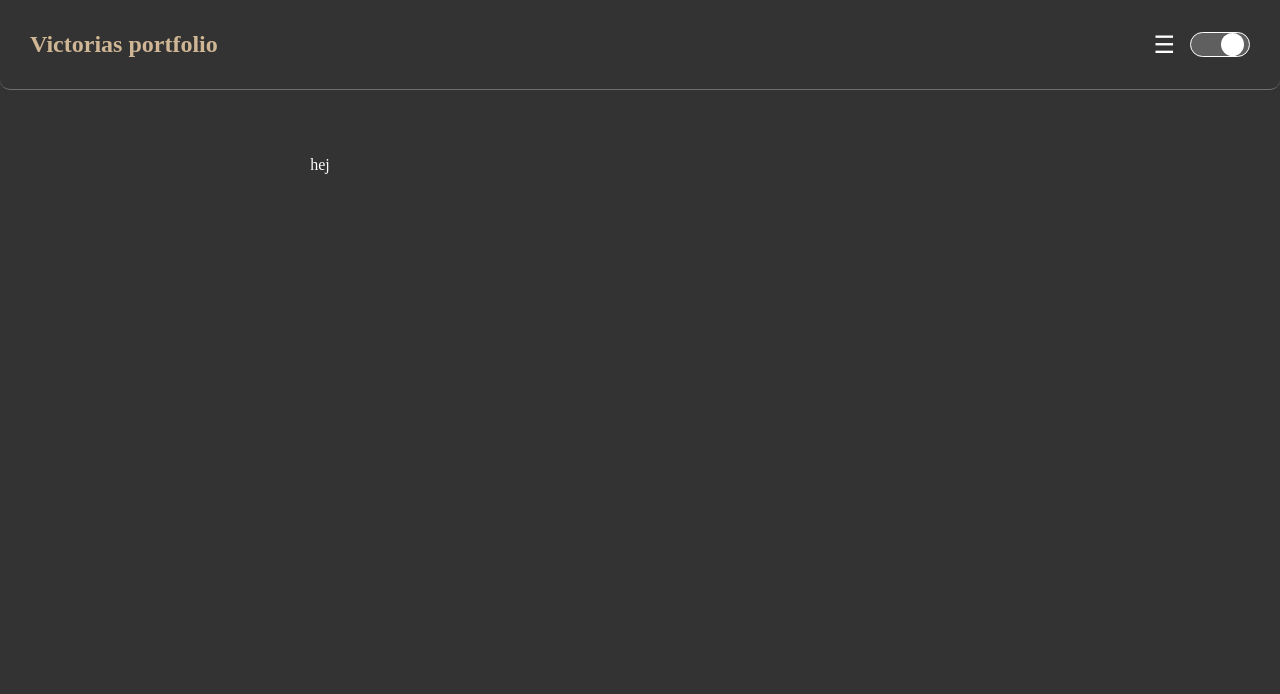
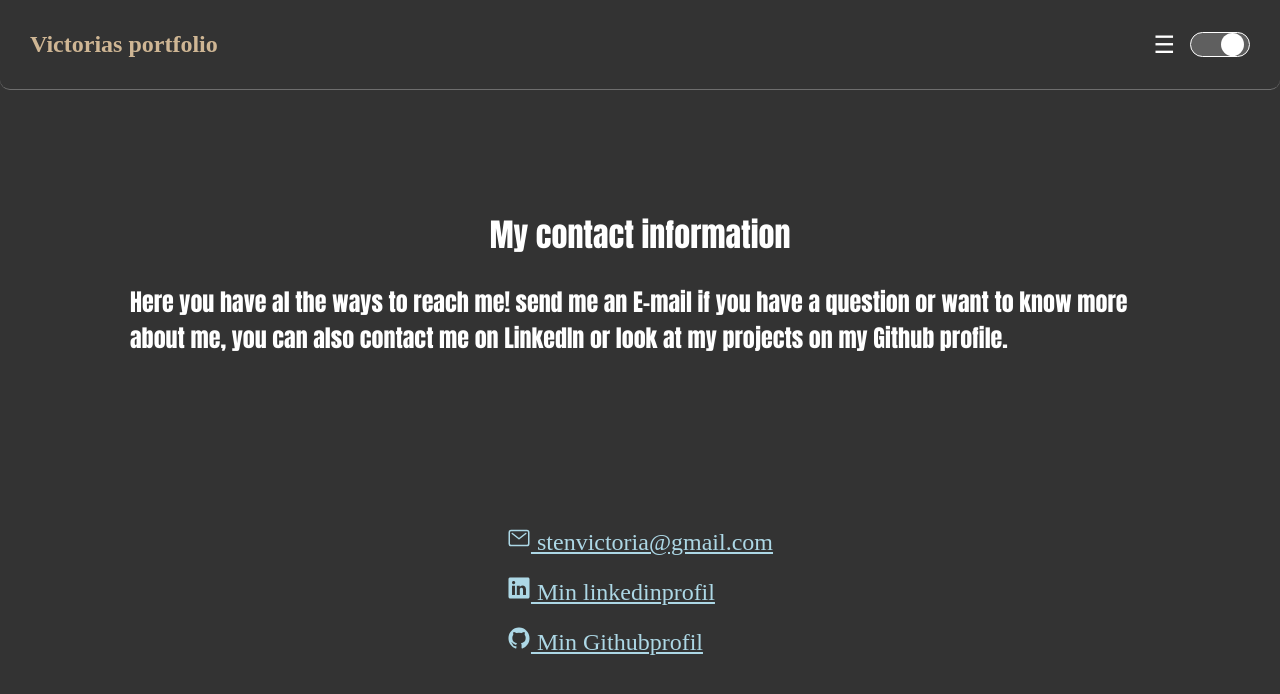
Before and after one commit to vickanS/Reactify-Portfolio, a React (Vite) app: page /contact in a window 1280 px wide. Shown: the top 694 px of the page. Built offline with nearby package versions, Linux system fonts and the light colour scheme.

Commit message:
Changes and additions
Added ionicons dependecies. Added content to Contact.jsx and added styling.

```diff
--- a/package.json
+++ b/package.json
@@ -10,7 +10,9 @@
     "preview": "vite preview"
   },
   "dependencies": {
+    "@ionic/react": "^8.1.0",
     "@reduxjs/toolkit": "^2.2.3",
+    "ionicons": "^7.4.0",
     "react": "^18.2.0",
     "react-dom": "^18.2.0",
     "react-redux": "^9.1.2",
--- a/src/App.jsx
+++ b/src/App.jsx
@@ -3,6 +3,7 @@ import React from 'react'
 import { Provider, useSelector } from 'react-redux'
 import store from './store'
 import { BrowserRouter, Routes, Route } from "react-router-dom"
+import '@ionic/react/css/core.css';
 import Nav from "./components/Nav"
 import Home from "./pages/Home"
 import Contact from "./pages/Contact"
--- a/src/components/Theme.jsx
+++ b/src/components/Theme.jsx
@@ -12,9 +12,9 @@ function ThemeSwitcher() {
 
   return (
     <label className="switch">
-         <input type="checkbox" checked={theme === 'dark'} onChange={toggleTheme} />
-         <span className="slider round"></span>
-       </label>
+      <input type="checkbox" checked={theme === 'dark'} onChange={toggleTheme} />
+      <span className="slider round"></span>
+    </label>
   );
 }
 
--- a/src/pages/Contact.jsx
+++ b/src/pages/Contact.jsx
@@ -1,14 +1,43 @@
 import "../styles/Contact.css"
+import { IonIcon } from '@ionic/react'
+import { logoGithub, mailOutline } from 'ionicons/icons'
+import { logoLinkedin } from 'ionicons/icons'
 
 const Contact = () => {
   return (
     <div>
 
-    <section className="contactinfo">
+      <section className="contactsection">
 
-      <div>hej</div>
+        <h1 className="contactheader">My contact information</h1>
+        <p className="contactp">Here you have al the ways to reach me! send me an E-mail if you have a question or want to know more about me, you can also contact me on LinkedIn
+        or look at my projects on my Github profile.</p>
 
-    </section>
+      </section>
+
+      <section className="contactinfo">
+
+        <section className="socialslinks">
+          <section className="mail">
+            <a href="mailto:stenvictoria@gmail.com">
+              <IonIcon icon={mailOutline} /> stenvictoria@gmail.com
+            </a>
+          </section>
+
+          <section className="linkedin">
+            <a href="https://www.linkedin.com/in/victoria-sten-%C3%A5senius-358353296/">
+              <IonIcon icon= { logoLinkedin } /> Min linkedinprofil
+            </a>
+          </section>
+
+          <section className="github">
+            <a href="https://github.com/vickanS">
+            <IonIcon icon= { logoGithub } /> Min Githubprofil
+            </a>
+          </section>
+        </section>
+
+      </section>
 
     </div>
   )
--- a/src/styles/Contact.css
+++ b/src/styles/Contact.css
@@ -1,8 +1,45 @@
+.contactsection {
+    display: flex;
+    flex-direction: column;
+    justify-content: center;
+    align-items: center;
+    margin: 70px;
+    padding: 50px 50px 100px;
+    font-family: Impact, Haettenschweiler, 'Arial Narrow Bold', sans-serif;
+}
+
+.contactheader {
+    font-size: xx-large;
+    font-weight: 400;
+    margin-bottom: 25px;
+}
+
+.contactp {
+    font-size: 24px;
+    padding-left: 10px;
+    padding-right: 10px;
+    line-height: 1.5;
+}
+
 .contactinfo {
     display: flex;
     justify-content: center;
     align-items: center;
-    width: 50%;
-    height: 150px;
+    width: 100%;
+    height: 100%;
+    font-size: 24px;
+}
 
+.socialslinks {
+    display: flex;
+    flex-direction: column;
+    gap: 20px;
 }
+
+.dark a {
+    color: lightblue;
+}
+
+.light a {
+    color: purple;
+}
```
Also changed, not shown: 1 other file (tests, documents, lock files or other folders).
